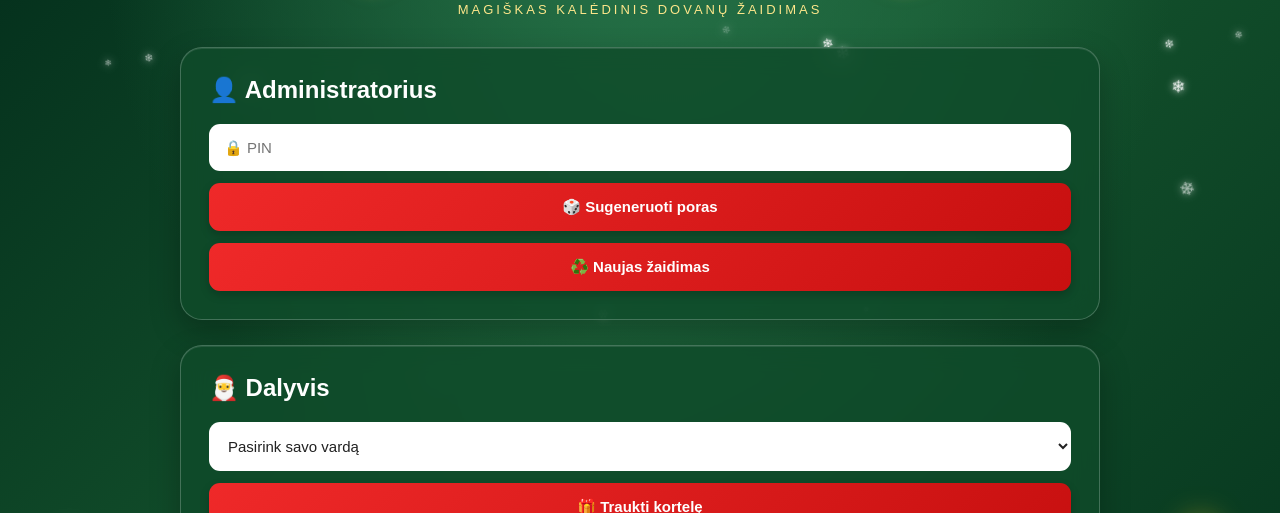
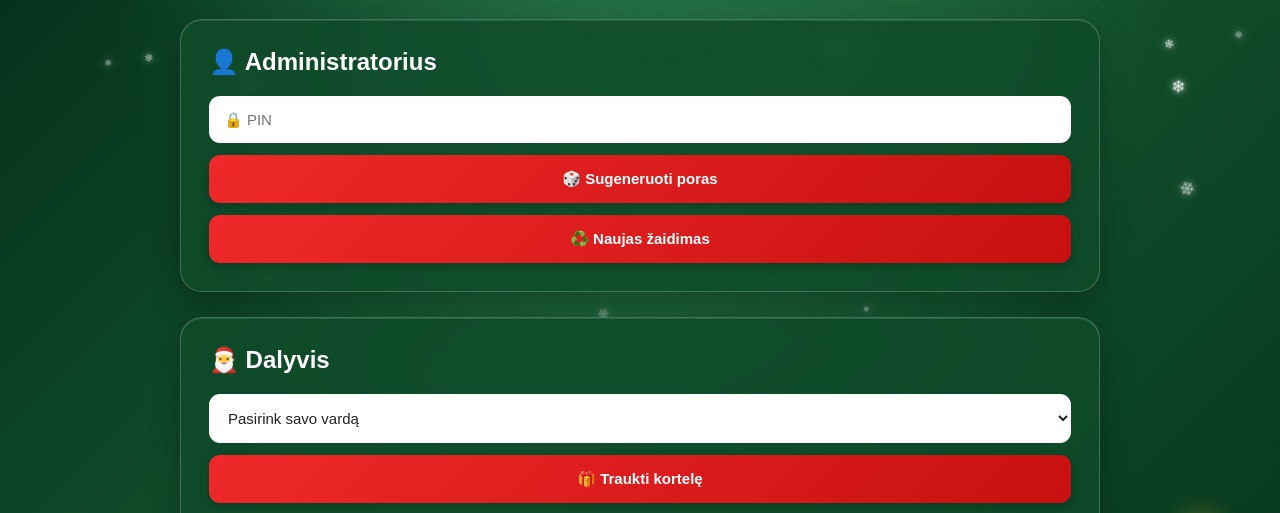
Before and after one commit to dainaklis/secret-santa, a plain HTML site: page index.html in a window 1280 px wide. Shown: the part 139-652 px from the top of the page. Drawn offline with nearby package versions, Linux system fonts and the light colour scheme; no server answers.

Commit message:
index.html

```diff
--- a/index.html
+++ b/index.html
@@ -412,7 +412,6 @@ button:disabled {
 
     <header class="header">
         <h1>🎄 Secret Santa 🎁</h1>
-        <p>MAGIŠKAS KALĖDINIS DOVANŲ ŽAIDIMAS</p>
     </header>
 
     <!-- ADMINISTRATORIUS -->
```
